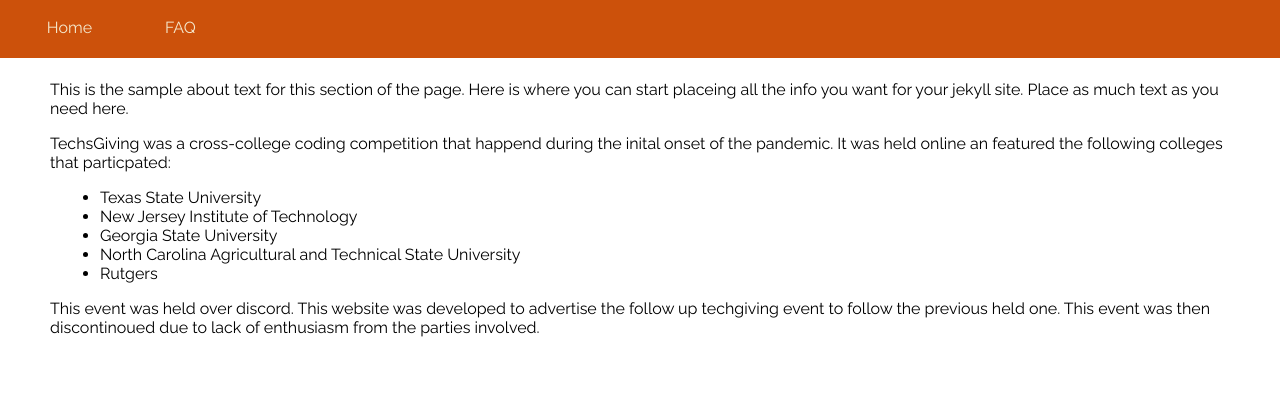
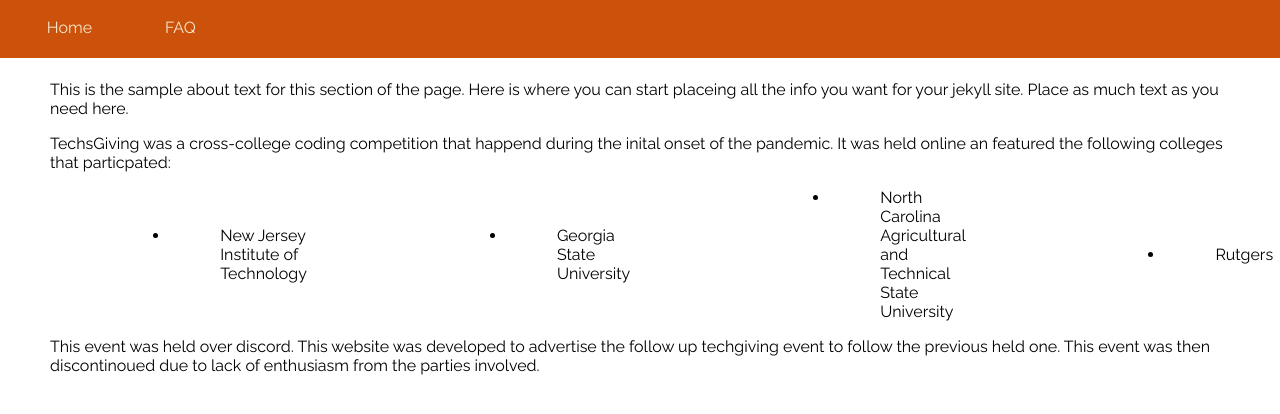
Before and after one commit to agl49/techsGivingArchive, a Jekyll site: the page built from _posts/2021-01-11-about.md, in a window 1280 px wide and 900 px high. Shown: the top 414 px of the window. Built offline with Jekyll 4.4.1, drawn with Linux system fonts in a browser that asks for light colours; our own code applies the rules of GitHub Pages for plain Markdown files.

Commit message:
another approach

```diff
--- a/_sass/main.scss
+++ b/_sass/main.scss
@@ -113,9 +113,15 @@
 }
 
 .aboutBullets {
+    display: flex;
+    align-items: center;
+    justify-content: center;
+}
+
+.aboutBullets li{
     color: black;
-    padding-right: 50px;
-    padding-left: 100px;
+    padding-right: 200px;
+    padding-left: 50px;
     text-align: left;
     list-style-position: outside;
 }
```
